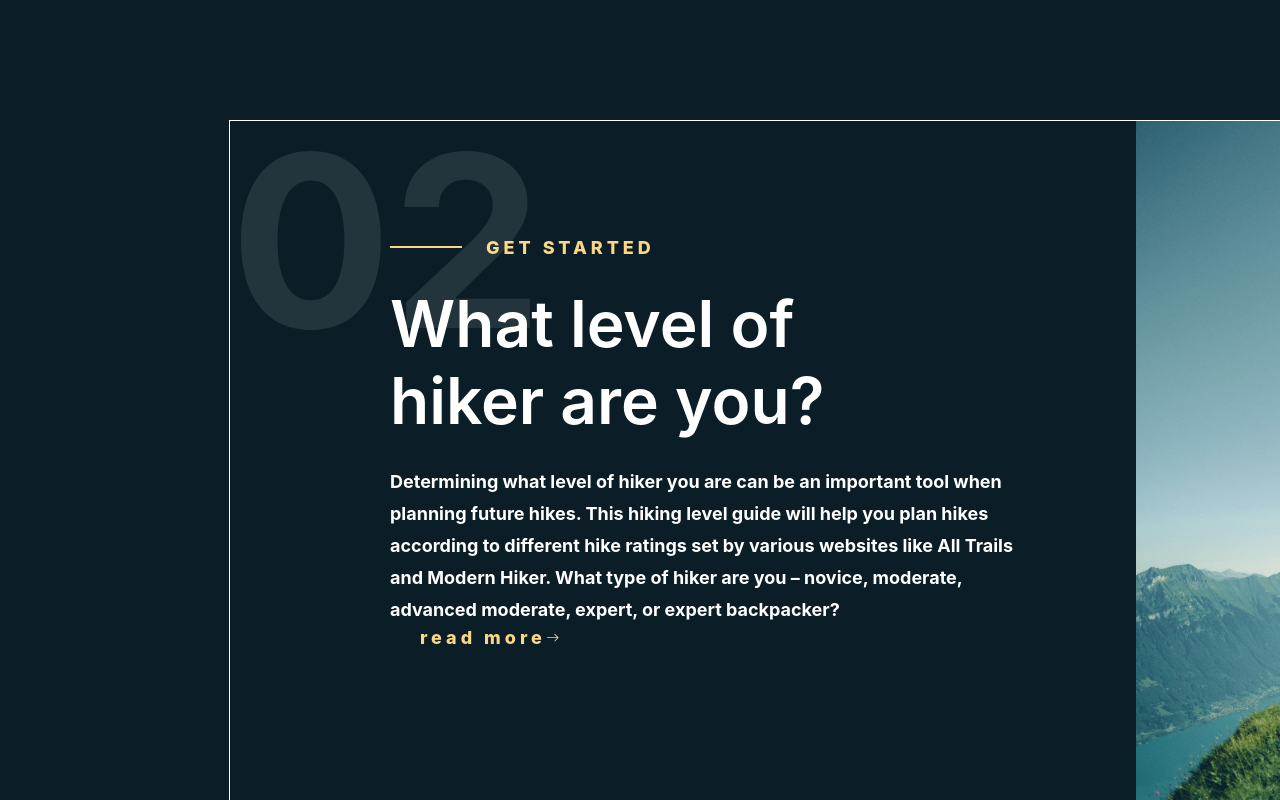
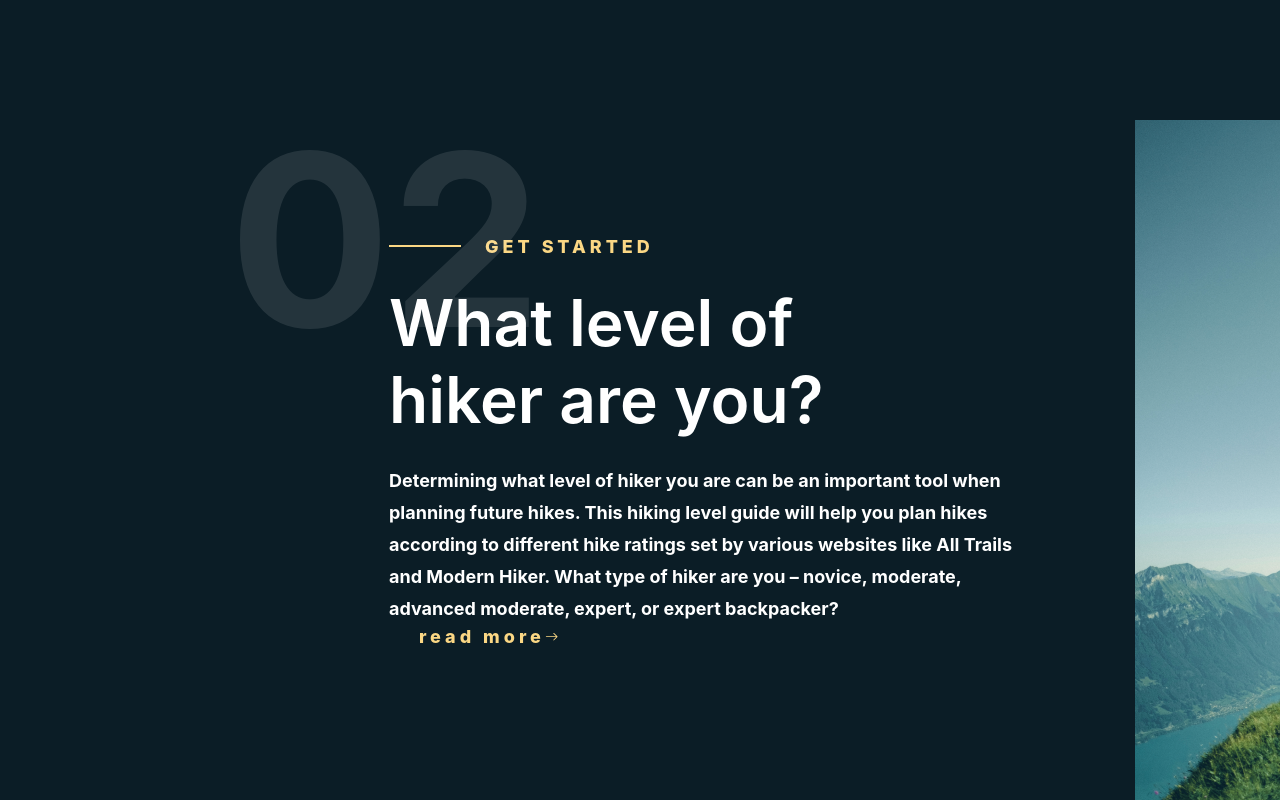
Before and after one commit to Enital/MNTN, a React (Create React App) app: page / in a window 1280 px wide. Shown: the part 3300-4100 px from the top of the page. Built offline with nearby package versions, Linux system fonts and the light colour scheme.

Commit message:
Update content.module.css

```diff
--- a/src/components/Content/content.module.css
+++ b/src/components/Content/content.module.css
@@ -33,9 +33,10 @@
   z-index: 5;
   height: 720px;
   width: 1472px;
-  border: solid 1px #fff;
+  /* border: solid 1px #fff; */
   left: 229px;
   /* top: 400; */
+  margin-bottom: 500px;
 }
 
 .upperTitle {
```
